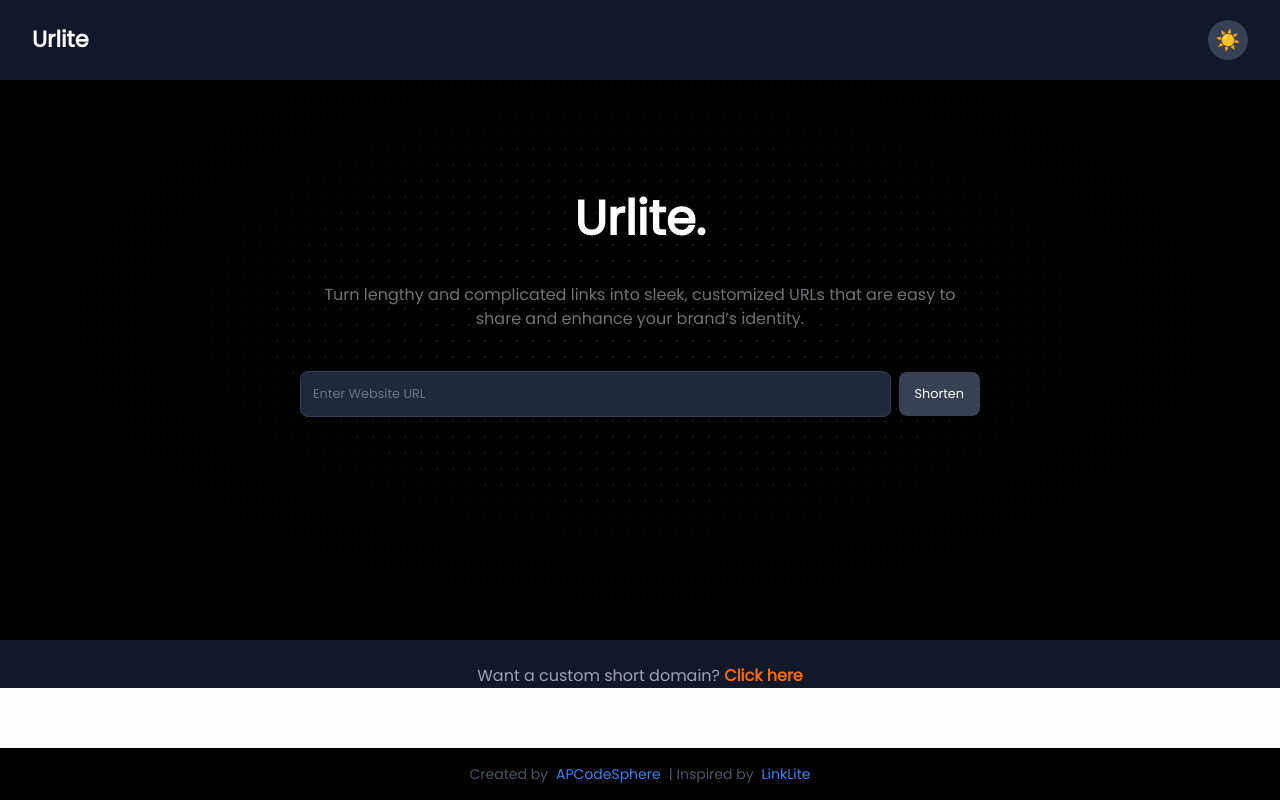
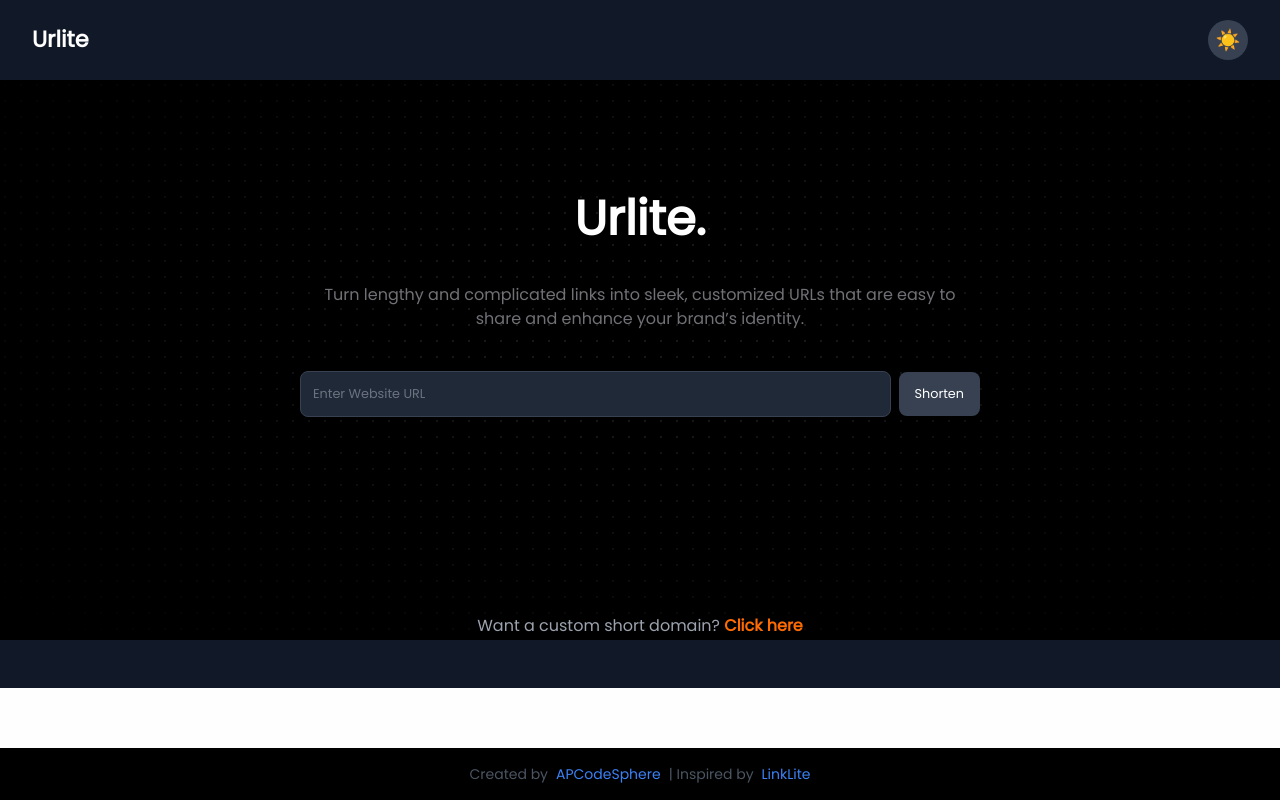
Before and after one commit to apreezofficial/Urlite, a React (Vite) app: page / in a window 1280 px wide. Built offline with nearby package versions, Linux system fonts and the light colour scheme.

Commit message:
Update CustomShortDomain.jsx

```diff
--- a/src/components/CustomShortDomain.jsx
+++ b/src/components/CustomShortDomain.jsx
@@ -53,7 +53,8 @@
 
     return (
         <div className="text-center my-6">
-            <p className="text-gray-400" style={{ top: '-100px' }}>
+            {/* Move this text up by 50px */}
+            <p className="text-gray-400 relative" style={{ top: '-50px' }}>
                 Want a custom short domain?{" "}
                 <span
                     className="text-[#FF6B00] font-bold cursor-pointer hover:underline"
@@ -65,7 +66,7 @@
 
             {showForm && (
                 <div className="fixed inset-0 flex items-center justify-center bg-black bg-opacity-50 z-50">
-                    <div className="bg-[#8A2BE2] text-white rounded-md p-6 w-full max-w-md mx-4 relative" >
+                    <div className="bg-[#8A2BE2] text-white rounded-md p-6 w-full max-w-md mx-4">
                         <div className="flex justify-between items-center mb-4">
                             <p className="font-bold">
                                 You can only create a custom short URL once.
```
